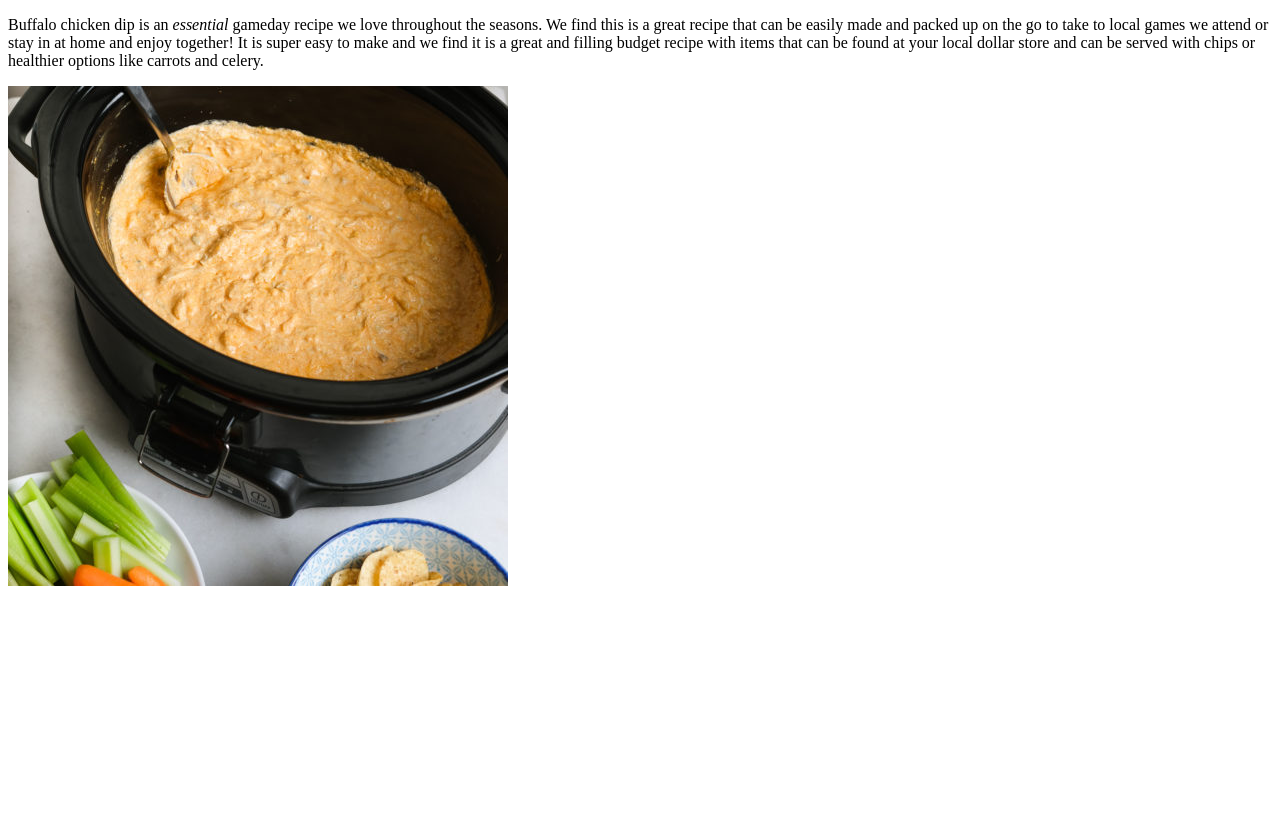
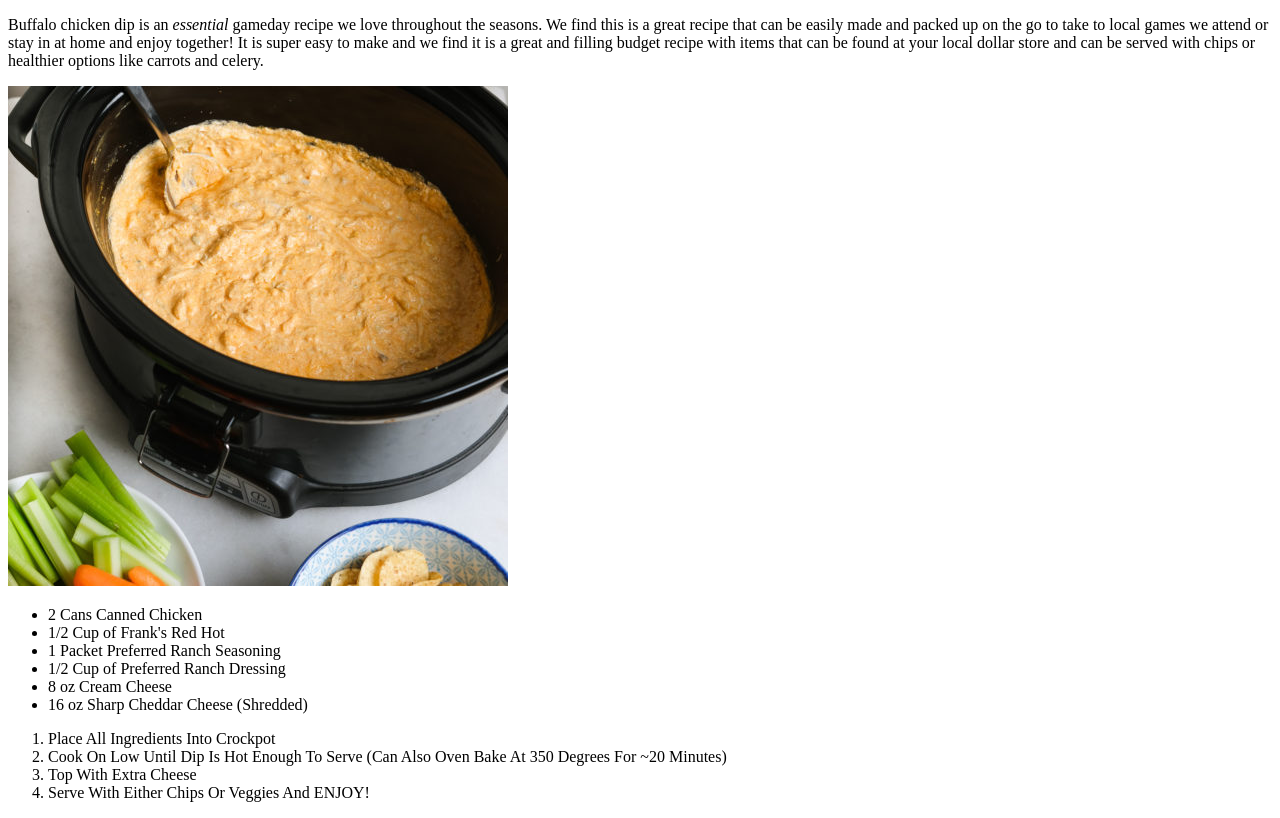
Before and after one commit to NoLuckNick/odin-recipes, a plain HTML site: page recipes/buff-chix-dip.html in a window 1280 px wide. Shown: the part 105-923 px from the top of the page. Before the commit the page ends 800 px from the top, so only its background shows below. Drawn offline with Linux system fonts and the light colour scheme.

Commit message:
-Added Steps and Ingredients to buff-chix-dip.html -Added Short Description to Homepage

```diff
--- a/recipes/buff-chix-dip.html
+++ b/recipes/buff-chix-dip.html
@@ -18,5 +18,24 @@
 
     <!-- image of food -->
      <img src="./food-pron/buffalo-chix-dip.jpg" alt="Buffalo Chicken Dip" height="500" width="500">
+
+    <!-- Ingredients (Unordered List) -->
+     <ul>
+        <li>2 Cans Canned Chicken</li>
+        <li>1/2 Cup of Frank's Red Hot</li>
+        <li>1 Packet Preferred Ranch Seasoning</li>
+        <li>1/2 Cup of Preferred Ranch Dressing</li>
+        <li>8 oz Cream Cheese</li>
+        <li>16 oz Sharp Cheddar Cheese (Shredded)</li>
+    </ul>
+
+    <!-- Steps (Ordered List) -->
+     <ol>
+        <li>Place All Ingredients Into Crockpot</li>
+        <li>Cook On Low Until Dip Is Hot Enough To Serve (Can Also Oven Bake At 350 Degrees For ~20 Minutes)</li>
+        <li>Top With Extra Cheese</li>
+        <li>Serve With Either Chips Or Veggies And ENJOY!</li>
+    </ol>
+
 </body>
 </html>
```
